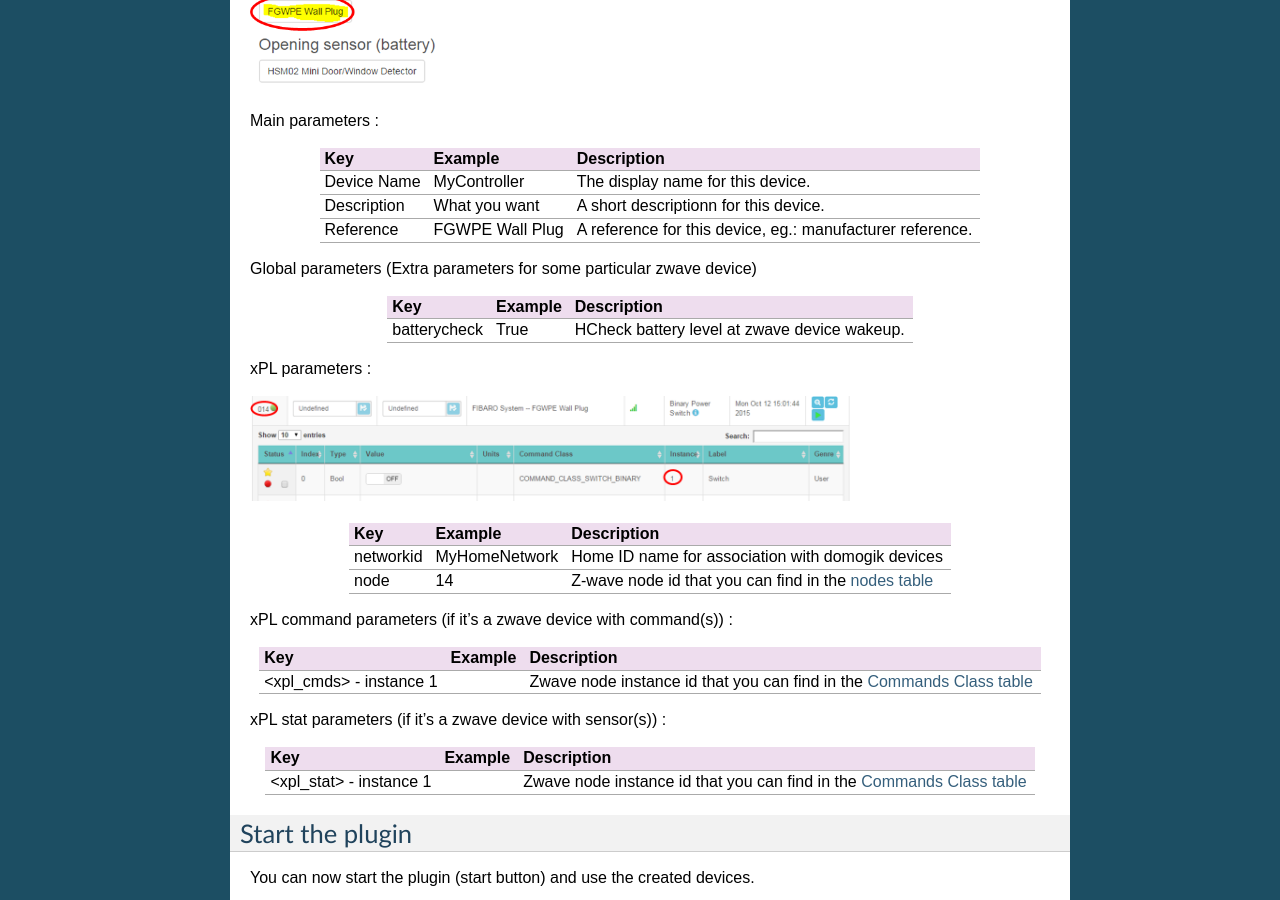
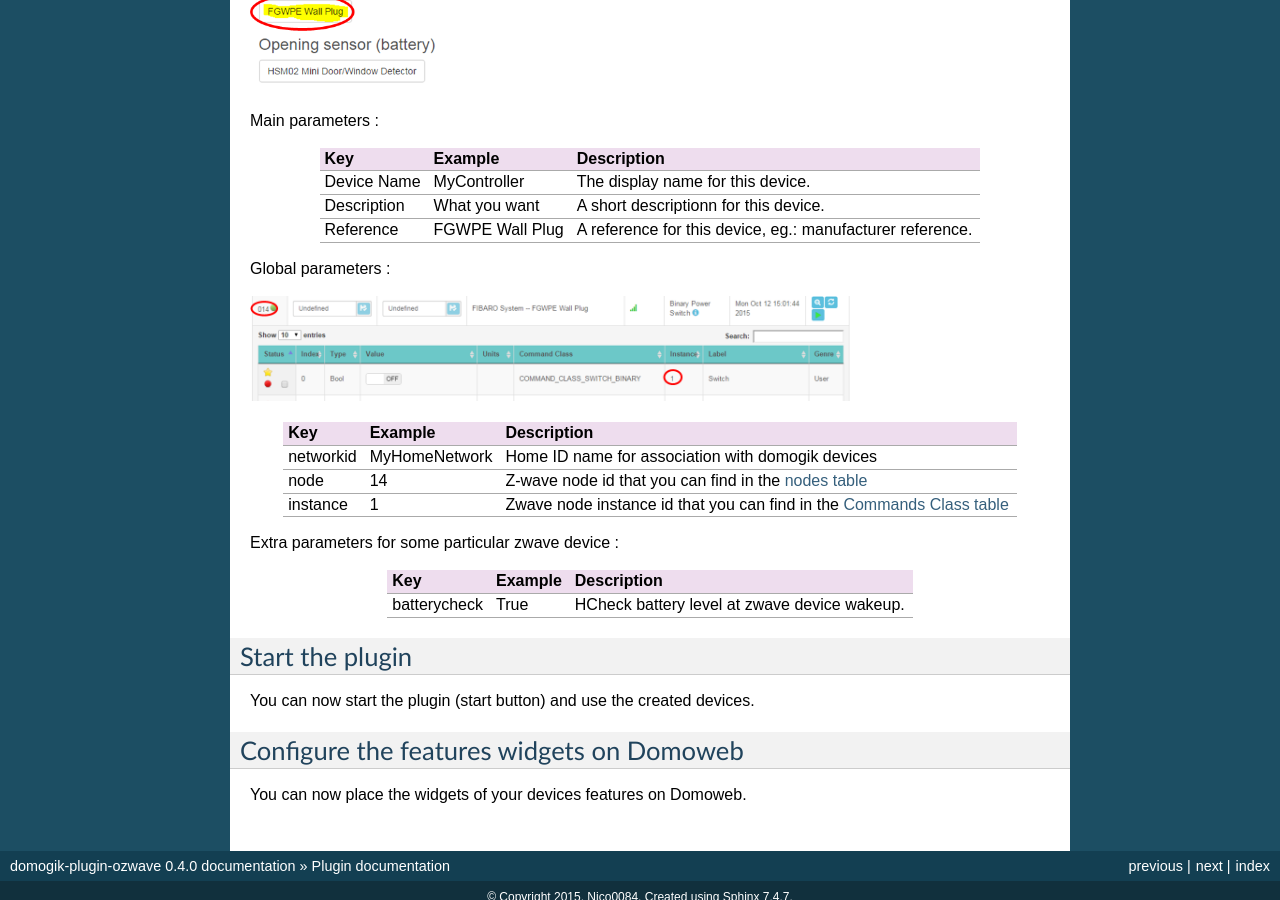
Before and after one commit to Nico0084/domogik-plugin-ozwave, a Sphinx documentation site: the page built from docs/ozwave.txt, in a window 1280 px wide and 900 px high, scrolled down 3991 px. Built offline with Sphinx 7.4.7, drawn with Linux system fonts in a browser that asks for light colours; pages that are not in the unit, such as notebooks, are missing from menus.

Commit message:
update doc

```diff
--- a/docs/managertools.txt
+++ b/docs/manager_tools.txt
@@ -15,20 +15,20 @@ State and version of libraries
     :width: 700px
 
 .. |managerstarting1| image:: ozwave_manager_starting1.png
-    :width: 700px
+    :width: 300px
 
 .. |managerstarting2| image:: ozwave_manager_starting2.png
     :width: 700px
 
 .. |managerstopped| image:: ozwave_manager_stopped.png
-    :width: 700px
+    :width: 300px
 
 The two flag **Openzwave** and **Manager** give the state of respective library
 
 * Red : Stopped
 |managerstopped|
 * Green : Alive
-* orange : Starting
+* Orange : Starting
 |managerstarting1|
 |managerstarting2|
 * Grey : Unknown
--- a/docs/networktools.txt
+++ b/docs/network_tools.txt
@@ -93,7 +93,7 @@ two actions possible :
 - Send test message for all node awake (not sleeping node) - Enter number of send test message per node.
 
 .. note ::
-    To heal a specific node use button on columm "Action" `of nodes table <ctldevtools.html#get-zwave-devices-nodes-informations>`_ .
+    To heal a specific node use button on columm "Action" `of nodes table <nodes_tools.html#get-zwave-devices-nodes-informations>`_ .
 
 .. |node-stats| image:: ozwave_node-stats.png
     :width: 750px
--- a/docs/ozwave.txt
+++ b/docs/ozwave.txt
@@ -237,15 +237,7 @@ Description          What you want       A short descriptionn for this device.
 Reference            FGWPE Wall Plug     A reference for this device, eg.: manufacturer reference.
 ==================== =================== ===============================================================
 
-Global parameters  (Extra parameters for some particular zwave device)
-
-==================== =================== ===============================================================
- Key                    Example          Description
-==================== =================== ===============================================================
- batterycheck           True             HCheck battery level at zwave device wakeup.
-==================== =================== ===============================================================
-
-xPL parameters :
+Global parameters :
 
 |example_device2|
 
@@ -254,27 +246,18 @@ Key                  Example             Description
 ==================== =================== ===============================================================
 networkid            MyHomeNetwork       Home ID name for association with domogik devices
 node                 14                  Z-wave node id that you can find in the
-                                         `nodes table <ctldevtools.html#Manage devices Commands Class>`_
+                                         `nodes table <nodes_tools.html#Manage devices Commands Class>`_
+instance             1                   Zwave node instance id that you can find in the
+                                         `Commands Class table <nodes_tools.html#Manage devices Commands Class>`_
 ==================== =================== ===============================================================
 
-xPL command parameters (if it's a zwave device with command(s)) :
+Extra parameters for some particular zwave device :
 
-======================== =================== ===============================================================
-Key                      Example             Description
-======================== =================== ===============================================================
-<xpl_cmds> - instance  1                     Zwave node instance id that you can find in the
-                                             `Commands Class table <ctldevtools.html#Manage devices Commands Class>`_
-======================== =================== ===============================================================
-
-xPL stat parameters (if it's a zwave device with sensor(s)) :
-
-======================== =================== ===============================================================
-Key                      Example             Description
-======================== =================== ===============================================================
-<xpl_stat> - instance  1                     Zwave node instance id that you can find in the
-                                             `Commands Class table <ctldevtools.html#Manage devices Commands Class>`_
-======================== =================== ===============================================================
-
+==================== =================== ===============================================================
+ Key                    Example          Description
+==================== =================== ===============================================================
+ batterycheck           True             HCheck battery level at zwave device wakeup.
+==================== =================== ===============================================================
 
 Start the plugin
 ================
```
Also changed, not shown: docs/changelog.txt (+4 -4 lines), docs/ctrl_tools.txt (added, +147 -0 lines), docs/index.txt (+5 -4 lines), docs/nodes_tools.txt (renamed from docs/ctldevtools.txt), docs/ozwave_check-ctrl1.png, docs/ozwave_ctrl-cmd-bts.png, docs/ozwave_ctrl-start-bt.png, docs/ozwave_ctrl-stop-bt.png, docs/ozwave_menu-ctrl.png (added).
